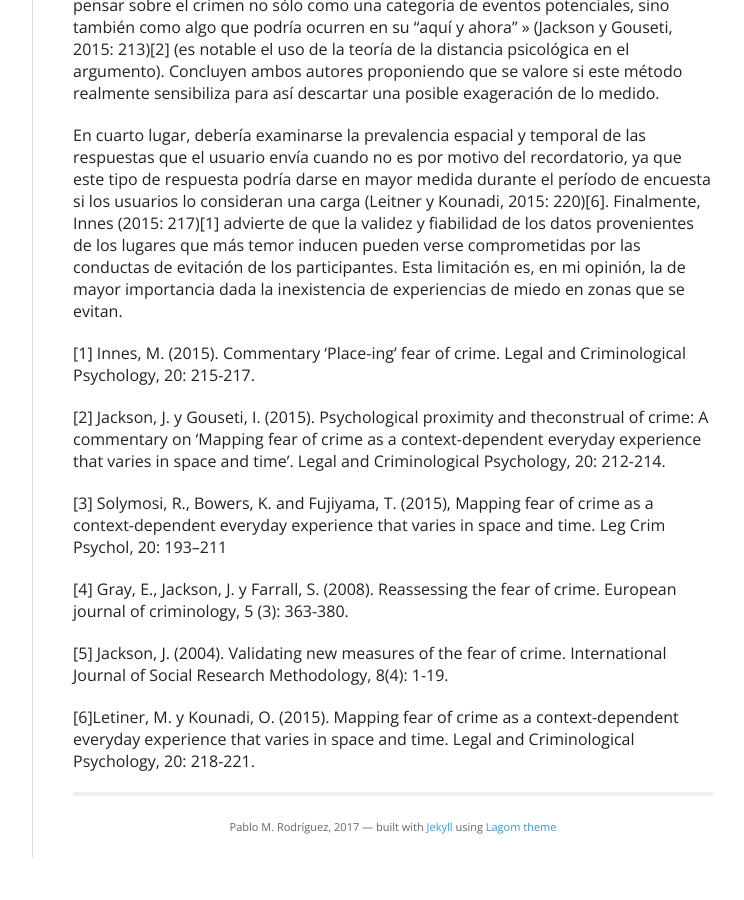
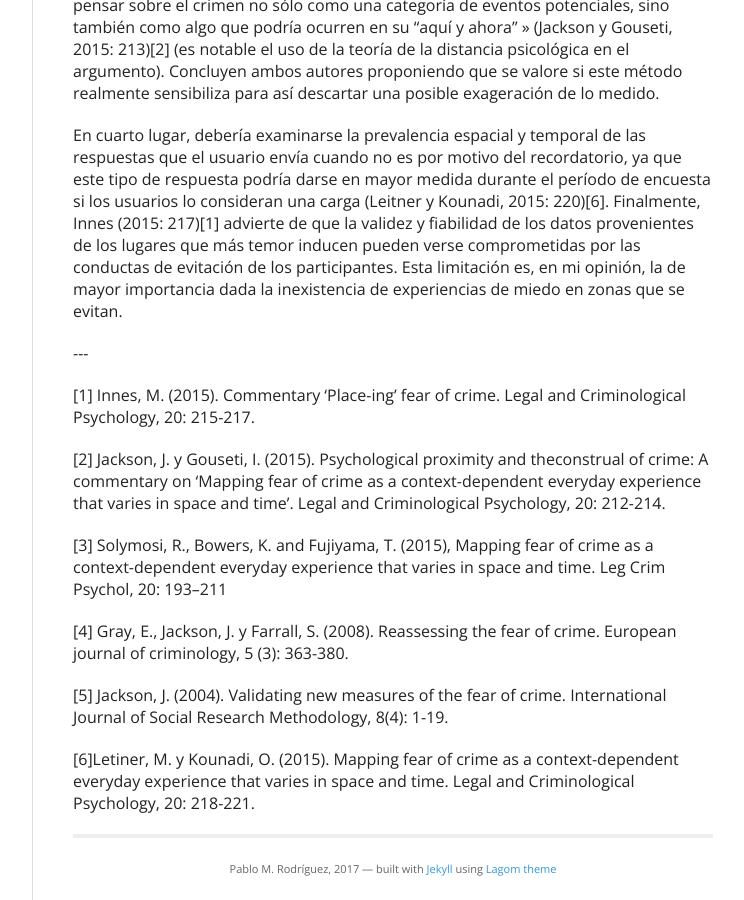
Before and after one commit to fearofcrime/fearofcrime.github.io, a Jekyll site: the page built from _posts/2017-03-24-innovacion-metodo-3.md, in a window 1280 px wide and 900 px high, scrolled down 3310 px. Shown: the whole window, without its empty margins (378-1122 px from the left). Built offline with Jekyll 4.4.1, drawn with Linux system fonts in a browser that asks for light colours; nearby versions of some CDN libraries; before the commit the page ends 4168 px from its top, so only the background shows below that.

Commit message:
Update 2017-03-24-innovacion-metodo-3.md

```diff
--- a/_posts/2017-03-24-innovacion-metodo-3.md
+++ b/_posts/2017-03-24-innovacion-metodo-3.md
@@ -25,6 +25,8 @@ categories:
 <p>Respecto a las críticas, cabe destacar, en primer lugar, que la calidad y la precisión de la información geográfica voluntaria generada por usuarios no es comparable a la producida por instituciones públicas. En segundo lugar, Solymosi et al. (2015: 206)[3] consideran que los usuarios pueden sobre-informar sobre su miedo al delito, dada la facilidad para ello y por «la prominencia del fenómeno en sus mentes por su participación en tal estudio». En tercer lugar, de acuerdo con Jackson y Gouseti (2015: 212)[2], la metodología podría afectar al objeto de la medición sensibilizando a la gente respecto al crimen y el riesgo. El recordatorio enviado por la aplicación en el que se pregunta si les preocupa ser víctima de un delito «estimula a los usuarios a pensar sobre el crimen no sólo como una categoría de eventos potenciales, sino también como algo que podría ocurren en su “aquí y ahora” » (Jackson y Gouseti, 2015: 213)[2] (es notable el uso de la teoría de la distancia psicológica en el argumento). Concluyen ambos autores proponiendo que se valore si este método realmente sensibiliza para así descartar una posible exageración de lo medido. </p>
 <p>En cuarto lugar, debería examinarse la prevalencia espacial y temporal de las respuestas que el usuario envía cuando no es por motivo del recordatorio, ya que este tipo de respuesta podría darse en mayor medida durante el período de encuesta si los usuarios lo consideran una carga (Leitner y Kounadi, 2015: 220)[6]. Finalmente, Innes (2015: 217)[1] advierte de que la validez y fiabilidad de los datos provenientes de los lugares que más temor inducen pueden verse comprometidas por las conductas de evitación de los participantes. Esta limitación es, en mi opinión, la de mayor importancia dada la inexistencia de experiencias de miedo en zonas que se evitan.
 
+<p>---</p>
+
 <p>[1] Innes, M. (2015). Commentary ‘Place-ing’ fear of crime. Legal and Criminological Psychology, 20: 215-217.</p>
 
 <p>[2] Jackson, J. y Gouseti, I. (2015). Psychological proximity and  theconstrual of crime: A commentary on ‘Mapping fear of crime as a context-dependent everyday experience that varies in space and time’. Legal and Criminological Psychology, 20: 212-214.</p>
```
